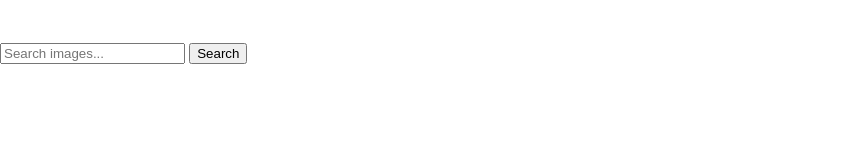
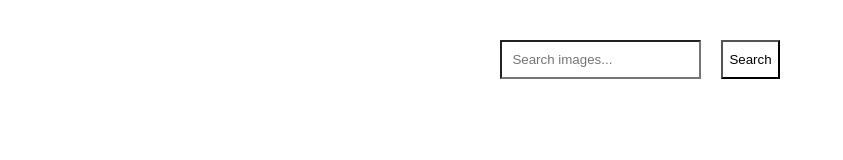
Before and after one commit to Andrii-Mitko/goit-js-hw-11, a website built with Vite: page src/index.html in a window 1280 px wide. Shown: the whole page, without its empty margins (0-843 px from the left). Built offline with nearby package versions, Linux system fonts and the light colour scheme.

Commit message:
Add form styling and update HTML structure for better accessibility

```diff
--- a/src/css/badges.css
+++ b/src/css/badges.css
@@ -17,3 +17,40 @@
   transform: scale(1.06);
   color: #747bff;
 }
+
+.form {
+  display: flex;
+  justify-content: center;
+}
+
+.label {
+  margin-right: 20px;
+}
+
+.input {
+  background-color: #fff;
+  padding: 10px;
+  transform: scale(1);
+  transition: all 300ms;
+}
+
+.input:hover,
+.input:focus {
+  background-color: #e7d2d2;
+  transform: scale(1.1);
+}
+
+.btn {
+  color: black;
+  background-color: white;
+  cursor: pointer;
+  transform: scale(1);
+  transition: all 300ms;
+}
+
+.btn:hover,
+.btn:focus {
+  color: antiquewhite;
+  background-color: #747bff;
+  transform: scale(1.1);
+}
--- a/src/index.html
+++ b/src/index.html
@@ -14,10 +14,10 @@
   </header>
     <main>
     <form class="form">
-      <label>
-        <input type="text" name="search-text" placeholder="Search images..." required>
+      <label class="label">
+        <input class="input" type="text" name="search-text" placeholder="Search images..." required>
       </label>
-      <button type="submit">Search</button>
+      <button class="btn" type="submit">Search</button>
     </form>
     </main>
     <script type="module" src="./main.js"></script>
```
